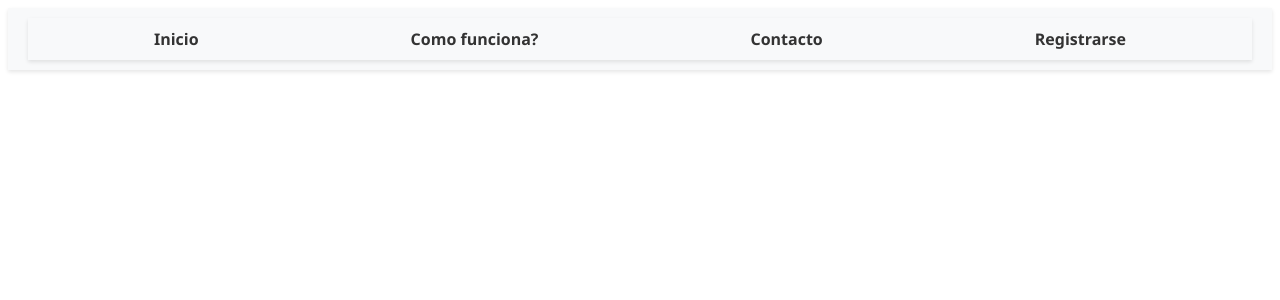
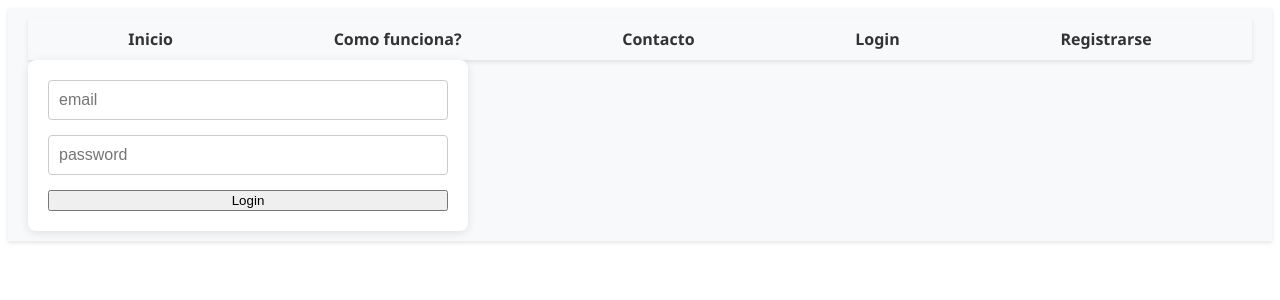
Before and after one commit to AgustinErimbaue/CarePro2-app, a React (Vite) app: page /Login in a window 1280 px wide. Shown: the top 300 px of the page. Built offline with nearby package versions, Linux system fonts and the light colour scheme.

Commit message:
se crea componente login y tambien se agrega link de login en el header

```diff
--- a/src/App.jsx
+++ b/src/App.jsx
@@ -4,6 +4,7 @@ import Home from "./components/Home/Home";
 import Tutorial from "./components/Tutorial/Tutorial";
 import Contacto from "./components/Contacto/Contacto";
 import Registro from "./components/Registro/Registro";
+import Login from "./components/Login/Login";
 
 function App() {
   return (
@@ -15,6 +16,7 @@ function App() {
           <Route path="/Tutorial" element={<Tutorial />} />
           <Route path="/Contacto" element={<Contacto />} />
           <Route path="/Registro" element={<Registro />} />
+          <Route path="/Login" element={<Login />} />
         </Routes>
       </BrowserRouter>
     </>
--- a/src/components/Header/Header.jsx
+++ b/src/components/Header/Header.jsx
@@ -15,6 +15,9 @@ const Header = () => {
         <li>
           <Link to="/Contacto">Contacto</Link>
         </li>
+        <li>
+          <Link to="/Login">Login</Link>
+        </li>
         <li><Link to="/Registro">Registrarse</Link></li>
       </ul>
     </div>
--- /dev/null
+++ b/src/components/Login/Login.jsx
@@ -0,0 +1,38 @@
+import React, { useState } from "react";
+
+const Login = () => {
+  const initialState = {
+    email: "",
+    password: "",
+  };
+
+  const [formData, setFormData] = useState(initialState);
+
+  const { email, password } = formData;
+
+  const handleInputChange = (e) => {
+    setFormData({ ...formData, [e.target.name]: e.target.value });
+  };
+
+  return (
+    <form>
+      <input
+        type="text"
+        placeholder="email"
+        name="email"
+        value={email}
+        onChange={handleInputChange}
+      />
+      <input
+        type="password"
+        placeholder="password"
+        name="password"
+        value={password}
+        onChange={handleInputChange}
+      />
+      <button>Login</button>
+    </form>
+  );
+};
+
+export default Login;
```
